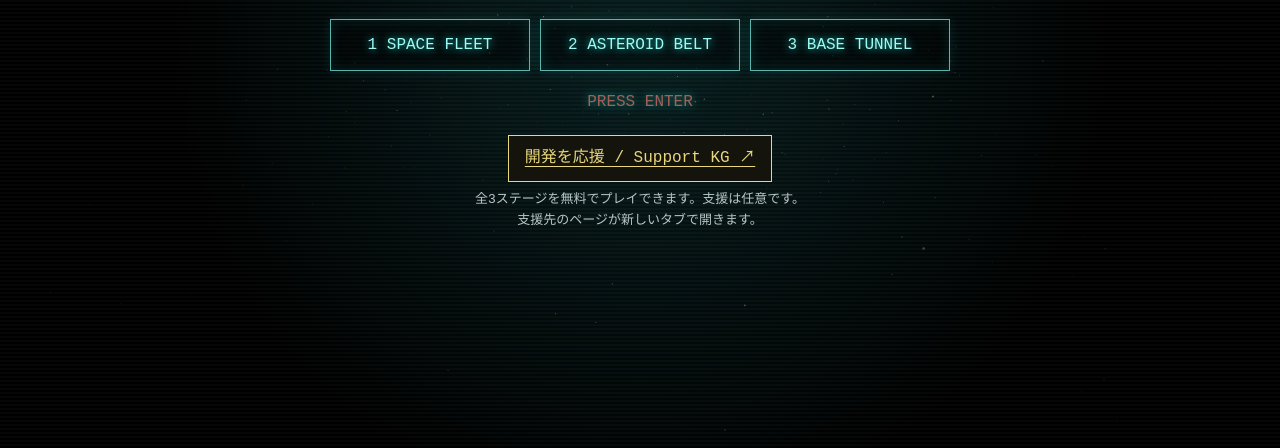
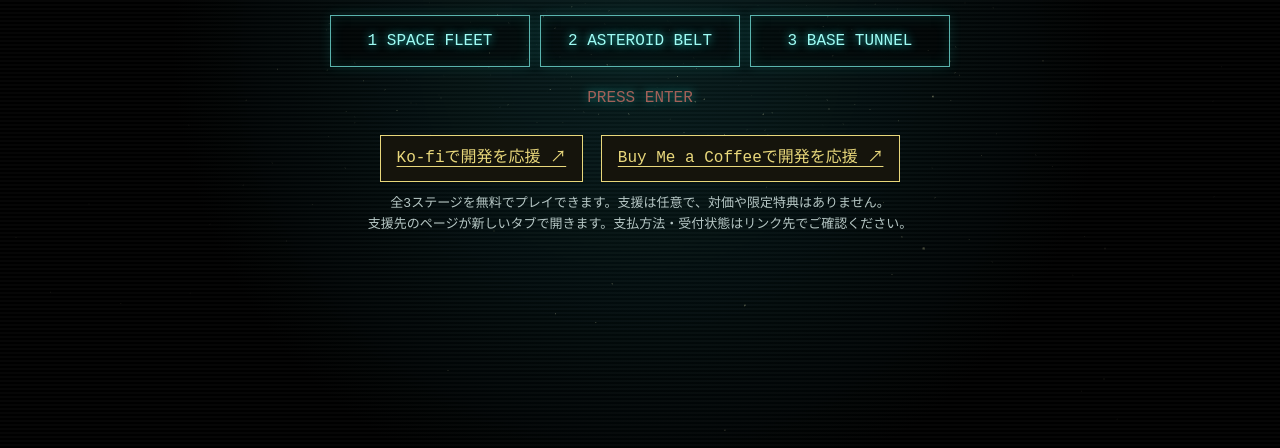
Before and after one commit to KG-NINJA/SiranKeed, a plain HTML site: page index.html in a window 1280 px wide. Shown: the part 352-800 px from the top of the page. Drawn offline with nearby package versions, Linux system fonts and the light colour scheme.

Commit message:
Add Ko-fi as an optional support route (#2)

```diff
--- a/index.html
+++ b/index.html
@@ -106,6 +106,7 @@
     }
     .support a {
       display: inline-block;
+      margin: 4px;
       padding: 10px 16px;
       border: 1px solid #e8d77b;
       color: #e8d77b;
@@ -213,8 +214,9 @@
       <p class="key">PRESS ENTER</p>
     </div>
     <aside class="support" aria-label="開発を応援">
-      <a href="https://buymeacoffee.com/kgninja" target="_blank" rel="noopener noreferrer">開発を応援 / Support KG ↗</a>
-      <p>全3ステージを無料でプレイできます。支援は任意です。<br />支援先のページが新しいタブで開きます。</p>
+      <a href="https://ko-fi.com/kg_ninja" target="_blank" rel="noopener noreferrer">Ko-fiで開発を応援 ↗</a>
+      <a href="https://buymeacoffee.com/kgninja" target="_blank" rel="noopener noreferrer">Buy Me a Coffeeで開発を応援 ↗</a>
+      <p>全3ステージを無料でプレイできます。支援は任意で、対価や限定特典はありません。<br />支援先のページが新しいタブで開きます。支払方法・受付状態はリンク先でご確認ください。</p>
     </aside>
     </div>
   </div>
@@ -1539,7 +1541,7 @@
       hud.overlay.classList.remove("hidden");
       const scoreText = String(state.score).padStart(6, "0");
       const shareUrl = "https://twitter.com/intent/tweet?url=" + encodeURIComponent("https://kg-ninja.github.io/SiranKeed/") + "&text=" + encodeURIComponent("I escaped the polygon fortress in POLYGON RAID 88. SCORE " + scoreText + " #KGNINJA");
-      hud.overlay.querySelector(".title").innerHTML = "<h1>MISSION COMPLETE</h1><p>THE RAID FLEET RETURNS THROUGH THE STARS.</p><p>SCORE " + scoreText + "</p><p><a href='" + shareUrl + "' target='_blank' rel='noopener'>Share your score on X</a></p><p><a href='https://buymeacoffee.com/kgninja' target='_blank' rel='noopener'>If you enjoyed this game, please support development on Buy Me a Coffee.</a></p><div class='stage-select' aria-label='Stage select'><button type='button' data-stage='0'>1 SPACE FLEET</button><button type='button' data-stage='1'>2 ASTEROID BELT</button><button type='button' data-stage='2'>3 BASE TUNNEL</button></div><p class='key'>PRESS ENTER TO RESTART</p>";
+      hud.overlay.querySelector(".title").innerHTML = "<h1>MISSION COMPLETE</h1><p>THE RAID FLEET RETURNS THROUGH THE STARS.</p><p>SCORE " + scoreText + "</p><p><a href='" + shareUrl + "' target='_blank' rel='noopener'>Share your score on X</a></p><p>Optional support: <a href='https://ko-fi.com/kg_ninja' target='_blank' rel='noopener noreferrer'>Ko-fi</a> / <a href='https://buymeacoffee.com/kgninja' target='_blank' rel='noopener noreferrer'>Buy Me a Coffee</a>. No purchase or exclusive benefits.</p><div class='stage-select' aria-label='Stage select'><button type='button' data-stage='0'>1 SPACE FLEET</button><button type='button' data-stage='1'>2 ASTEROID BELT</button><button type='button' data-stage='2'>3 BASE TUNNEL</button></div><p class='key'>PRESS ENTER TO RESTART</p>";
       bindStageButtons();
       for (let i = 0; i < 36; i++) spawnExplosion((Math.random() - 0.5) * 8, -3 + Math.random() * 5, -34 - Math.random() * 12, 2, 0xe8d77b, 1.2);
       tone(880, 0.3, "triangle", 0.06);
@@ -2374,7 +2376,7 @@
             hud.overlay.classList.remove("hidden");
             const scoreText = String(state.score).padStart(6, "0");
             const shareUrl = "https://twitter.com/intent/tweet?url=" + encodeURIComponent("https://kg-ninja.github.io/SiranKeed/") + "&text=" + encodeURIComponent("I escaped the dying planet in POLYGON RAID 88. SCORE " + scoreText + " #KGNINJA");
-            hud.overlay.querySelector(".title").innerHTML = "<h1>MISSION COMPLETE</h1><p>ESCAPED THE DYING PLANET.</p><p>SCORE " + scoreText + "</p><p><a href='" + shareUrl + "' target='_blank' rel='noopener'>Share your score on X</a></p><p><a href='https://buymeacoffee.com/kgninja' target='_blank' rel='noopener'>If you enjoyed this game, please support development on Buy Me a Coffee.</a></p><div class='stage-select' aria-label='Stage select'><button type='button' data-stage='0'>1 SPACE FLEET</button><button type='button' data-stage='1'>2 ASTEROID BELT</button><button type='button' data-stage='2'>3 BASE TUNNEL</button></div><p class='key'>PRESS ENTER TO RESTART</p>";
+            hud.overlay.querySelector(".title").innerHTML = "<h1>MISSION COMPLETE</h1><p>ESCAPED THE DYING PLANET.</p><p>SCORE " + scoreText + "</p><p><a href='" + shareUrl + "' target='_blank' rel='noopener'>Share your score on X</a></p><p>Optional support: <a href='https://ko-fi.com/kg_ninja' target='_blank' rel='noopener noreferrer'>Ko-fi</a> / <a href='https://buymeacoffee.com/kgninja' target='_blank' rel='noopener noreferrer'>Buy Me a Coffee</a>. No purchase or exclusive benefits.</p><div class='stage-select' aria-label='Stage select'><button type='button' data-stage='0'>1 SPACE FLEET</button><button type='button' data-stage='1'>2 ASTEROID BELT</button><button type='button' data-stage='2'>3 BASE TUNNEL</button></div><p class='key'>PRESS ENTER TO RESTART</p>";
             bindStageButtons();
             hud.stageName.textContent = "MISSION COMPLETE";
             hud.boss.textContent = "BOSS DOWN";
```
Also changed, not shown: .github/FUNDING.yml (added), README.md.
